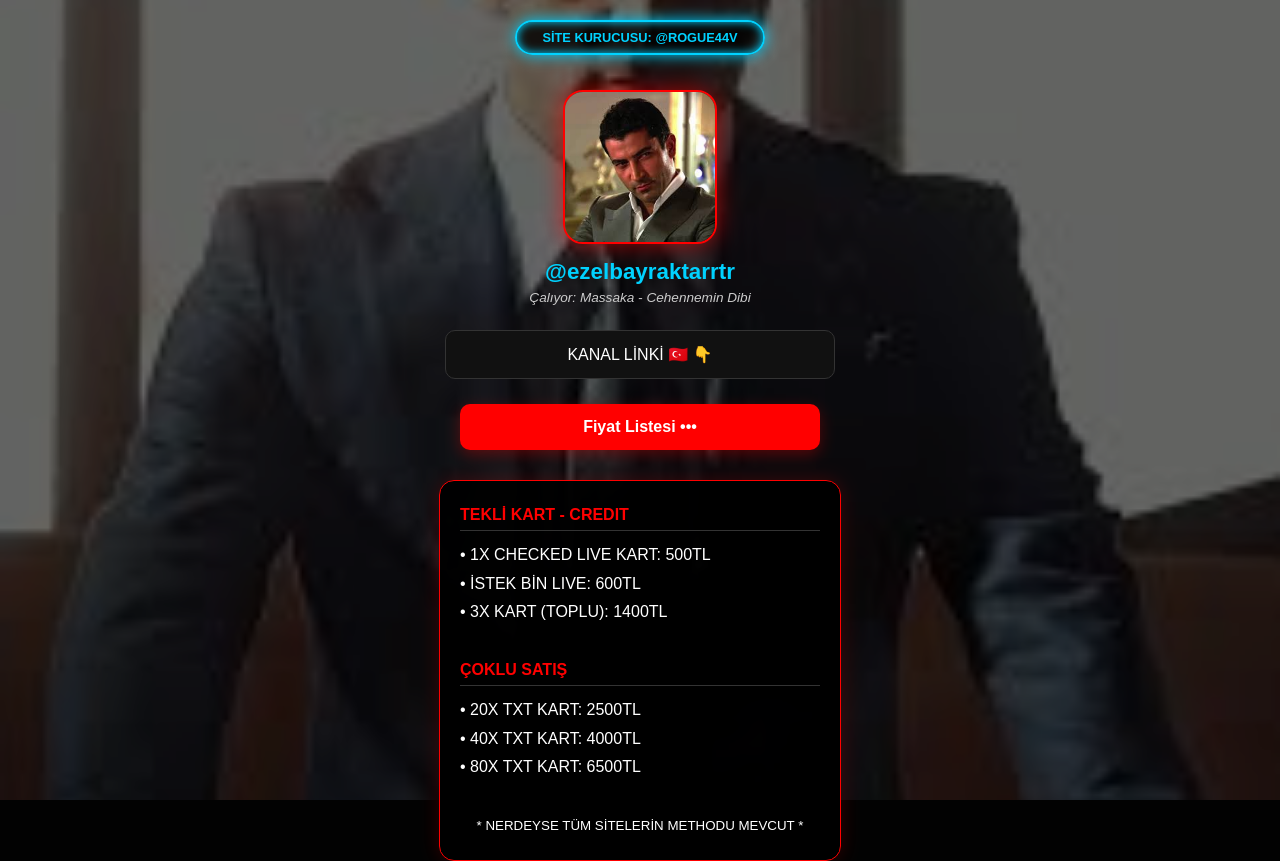
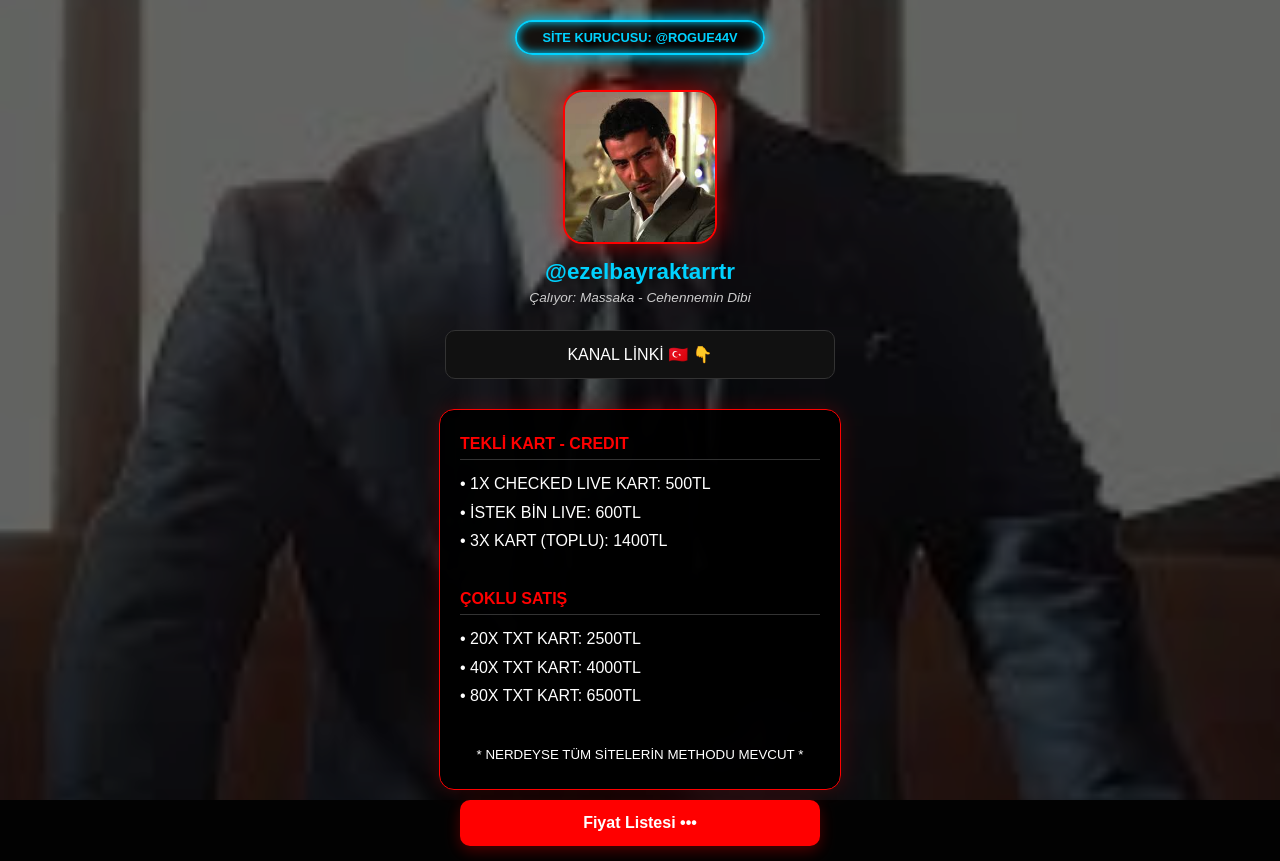
Before and after one commit to esatsanli/ezel-satis, a plain HTML site: page index.html in a window 1280 px wide. Both pictures are taken after a click on the button "Fiyat Listesi •••". Drawn offline with Linux system fonts and the light colour scheme.

Commit message:
Update index.html

```diff
--- a/index.html
+++ b/index.html
@@ -128,8 +128,7 @@
     <div class="music-info">Çalıyor: Massaka - Cehennemin Dibi</div>
 
     <a href="https://t.me/bayraktarsh4" class="btn">KANAL LİNKİ 🇹🇷 👇</a>
-
-    <button class="btn btn-red" onclick="togglePrices()">Fiyat Listesi •••</button><div id="priceList">
+<div id="priceList">
         <span class="price-title">TEKLİ KART - CREDIT</span>
         • 1X CHECKED LIVE KART: 500TL<br>
         • İSTEK BİN LIVE: 600TL<br>
@@ -161,3 +160,4 @@
 
 </body>
 </html>
+    <button class="btn btn-red" onclick="togglePrices()">Fiyat Listesi •••</button>
```
